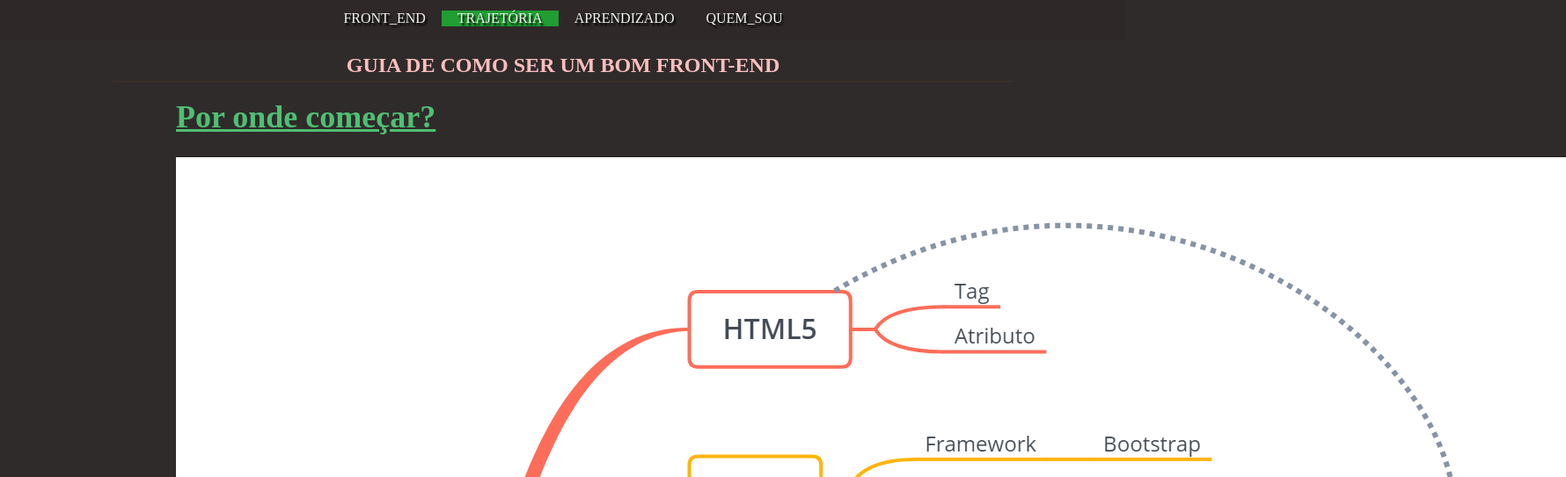
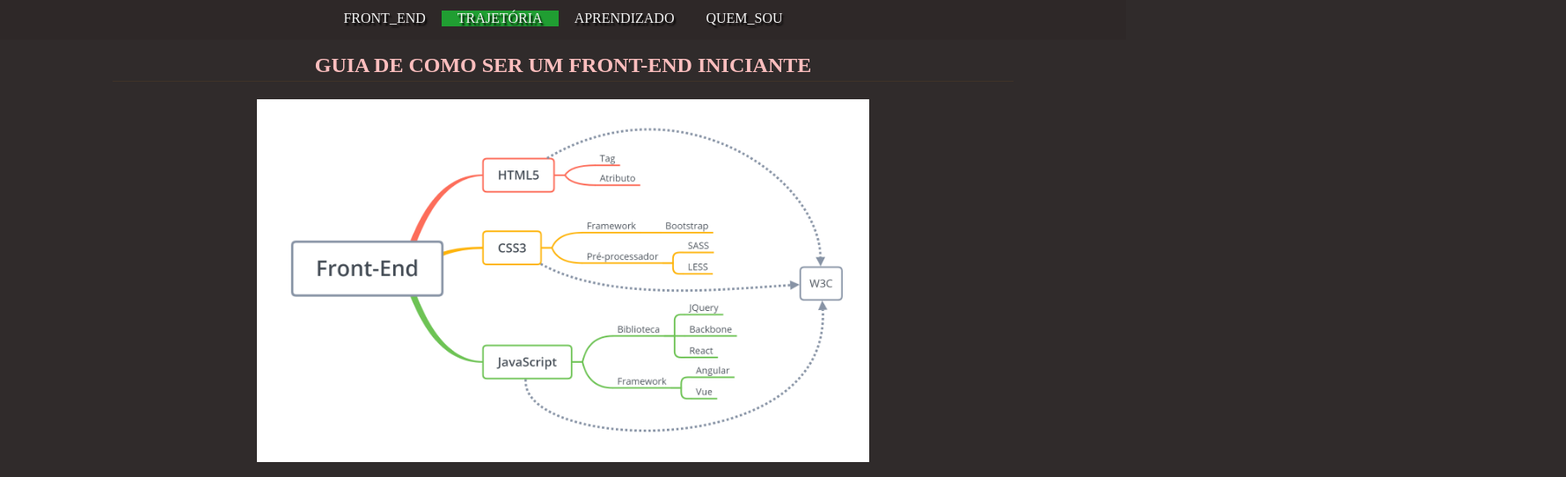
Before and after one commit to DiogenesDv/My-site, a plain HTML site: page tragetoria.html in a window 1280 px wide. Shown: the part 230-773 px from the top of the page at 88% size, 1780 px wide, since content can reach past the window. Drawn offline with Linux system fonts and the light colour scheme.

Commit message:
Update tragetoria.html

```diff
--- a/tragetoria.html
+++ b/tragetoria.html
@@ -26,14 +26,18 @@
     <article><!--Para Todo Conteudo Principal-->
         <section><!--Para Dividir Conteudos Principais-->
             <div><!--Conteúdo 0-->
-                <h1>Guia de Como ser um Bom front-end</h1>
+                <h1>Guia de Como ser um front-end Iniciante</h1>
                 <!--<span class="postado">Postado por Diogenes Oliveira</span>-->
+            </div>
+
+            <div class="containerFlex">
+                <div class="divImagem">
+                    <img class="imagemMapaECarreira" src="imagens/mapa.png">
                 </div>
 
                 <div class="postagem"><!--Conteúdo 1-->
                     <h2 class="titulo">Por onde começar?</h2>
 
-                <img class="imagemMapa" src="imagens/mapa.png">
                     <p>
                         <h5  class="conteudo">Inicie seus estudo como mostra o mapa ao lado, pelo HTML, CSS e javaScript, pois eles são a base para o desenvolvimento de um site bem estruturado e também de facil manutenção, sugiro que compre um curso, e inicie os estudos, estudar com um cronograma é melhor que estudar sem, com um curso você segue as orientações do professor que certamente seguira uma lógica de aprendizagem. Tenho uma dica de site muito bom para compra de curso em TI, voçê já deve ter vistou ou ouvido falar da<a class="siteLink" href="https://www.udemy.com" target="_blank">Udemy</a>na voçê pode encontra varios e varios curso de progamação tanto para iniciantes como niveis maiores, e ainda sair com certificado para validar em tua faculdade, os preços também são bem acessíveis, geralmente de 19,90 a cima, um bom lugar para quer aprender e ter um certificado. E não fique ai pensando que para ser um desenvolvedor precisar esta na faculdade, isso não importa no nosso ramo, o que realmente importa é seu conhecimento  e portfolio, saber fazer o que a empresa pedi é mais importante do que ter um papel dizendo que voçê sabe fazer, pense nisso, se voçê pesquisar encontrara varios e varios depoimentod e pessoas quye entraram no ramo do desenvolvimento sem esta na faculdade, apenas com cursos feitos e seus esforços, conseguiram, segua esse exemplo também!
                     <p>
@@ -43,7 +47,7 @@
 
                     <!--<span class="postado">Postado por Diogenes Oliveira</span>-->
                 </div>
-
+            </div>
 
             <div>
                 <span class="data_postado">
```
Lines whose indentation alone changed are shown as unchanged.
